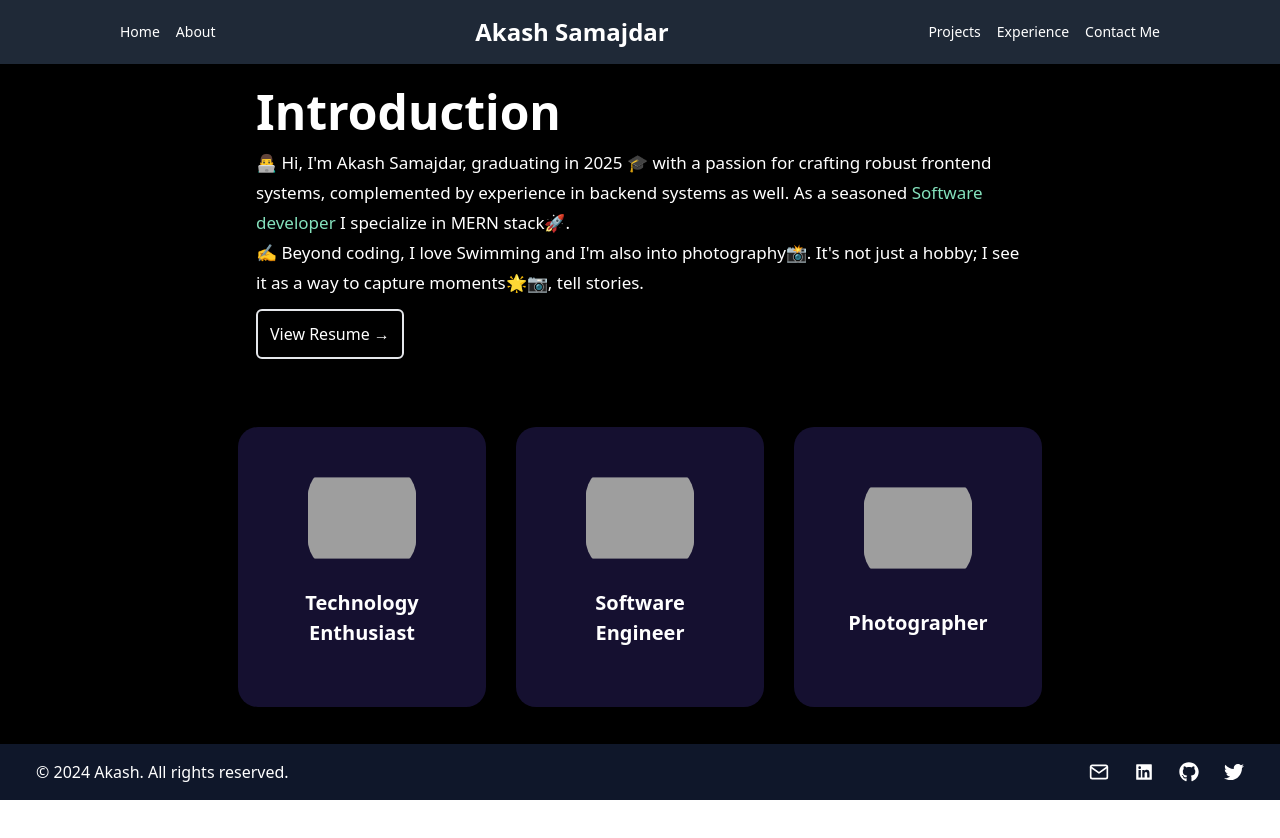
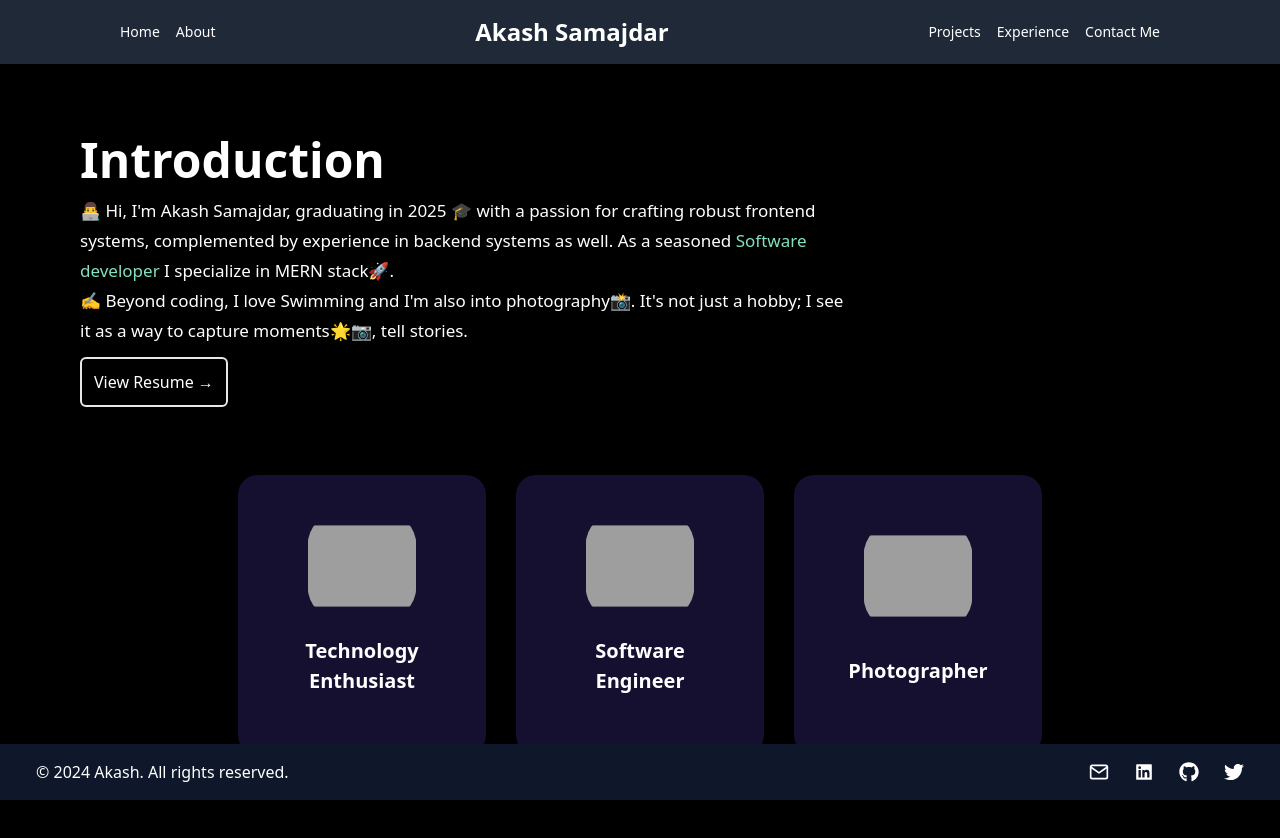
Before and after one commit to cptn3m00/Akash_Vaarta, a React (Create React App) app: page /about in a window 1280 px wide. Shown: the top 838 px of the page. Before the commit the page ends 800 px from the top, so only its background shows below. Built offline with nearby package versions, Linux system fonts and the light colour scheme; grey boxes are pictures that could not be loaded.

Commit message:
Update About.jsx

```diff
--- a/src/components/About.jsx
+++ b/src/components/About.jsx
@@ -6,19 +6,10 @@ import Footer from './Footer';
 
 const ServiceCard = ({ service }) => (
   <div className='sm:w-[250px] w-full'>
-    <div
-      className='w-full green-pink-gradient p-[1px] rounded-[20px]'>
-      <div
-        className='rounded-[20px] py-5 px-12 min-h-[280px] flex justify-evenly items-center flex-col'
-        style={{ background: '#151030' }}>
-        <img
-          src={service.icon}
-          alt='some_icon'
-          className='w-16 h-16 object-contain'
-        />
-        <h3 className='text-white text-[20px] font-bold text-center'>
-          {service.title}
-        </h3>
+    <div className='w-full green-pink-gradient p-[1px] rounded-[20px]'>
+      <div className='rounded-[20px] py-5 px-12 min-h-[280px] flex justify-evenly items-center flex-col' style={{ background: '#151030' }}>
+        <img src={service.icon} alt='some_icon' className='w-16 h-16 object-contain' />
+        <h3 className='text-white text-[20px] font-bold text-center'>{service.title}</h3>
       </div>
     </div>
   </div>
@@ -26,33 +17,32 @@ const ServiceCard = ({ service }) => (
 
 const About = () => {
   return (
-    <div>
-
-    <div className='bg-black h-full w-full text-white sm:flex sm:justify-around about py-12 mt-8 overflow-x-hidden' id='about'>
-      <div className='flex flex-col justify-around'>
+    <div className='bg-black min-h-screen flex flex-col items-center mt-12'>
+      <div className='text-white sm:flex sm:justify-around about py-12 mt-8 w-full max-w-screen-xl px-4'>
+        <div className='flex flex-col justify-around w-full'>
           <div className='sm:px-16 px-2'>
             <h2 className='text-4xl sm:text-5xl font-extrabold mt-2'>Introduction</h2>
-          <p className='mt-3 mb-6 text-[17px] max-w-3xl leading-[30px]'>👨‍💻 Hi, I'm Akash Samajdar, graduating in 2025 🎓 with a passion for crafting robust frontend systems, complemented by experience in backend systems as well. As a seasoned <a className='text-green-300 hover:text-green-500 duration-300' href='https://www.linkedin.com/in/akash-samajdar-298107188/' target='_blank'>Software developer</a> I specialize in MERN stack🚀.
-          <br/>
-          ✍️ Beyond coding, I love Swimming and I'm also into photography📸. It's not just a hobby; I see it as a way to capture moments🌟📷, tell stories.</p>
-
+            <p className='mt-3 mb-6 text-[17px] max-w-3xl leading-[30px]'>
+              👨‍💻 Hi, I'm Akash Samajdar, graduating in 2025 🎓 with a passion for crafting robust frontend systems, complemented by experience in backend systems as well. As a seasoned <a className='text-green-300 hover:text-green-500 duration-300' href='https://www.linkedin.com/in/akash-samajdar-298107188/' target='_blank' rel='noopener noreferrer'>Software developer</a> I specialize in MERN stack🚀.
+              <br />
+              ✍️ Beyond coding, I love Swimming and I'm also into photography📸. It's not just a hobby; I see it as a way to capture moments🌟📷, tell stories.
+            </p>
             <ButtonLink
-            url='https://docs.google.com/document/d/1Y81oWeN43CqDDvudnO_3wL2M9SCvKjRooofd167VWIc/edit?usp=sharing'
+              url='https://docs.google.com/document/d/1nAzdo4nIyKzUgXNQw1-FuyIVZSmjbx8DdRRNreSiP6o/edit?usp=sharing'
               text='View Resume →'
               padding={`p-3`}
             />
-
           </div>
           <div className='mt-20 flex justify-center flex-wrap gap-7'>
-          {services.map((service) => (
-            <ServiceCard service={service} />
+            {services.map((service, index) => (
+              <ServiceCard key={index} service={service} />
             ))}
           </div>
         </div>
       </div>
-    <Footer/>
+      <Footer />
     </div>
-  )
-}
+  );
+};
 
 export default About;
```
Lines whose indentation alone changed are shown as unchanged.
